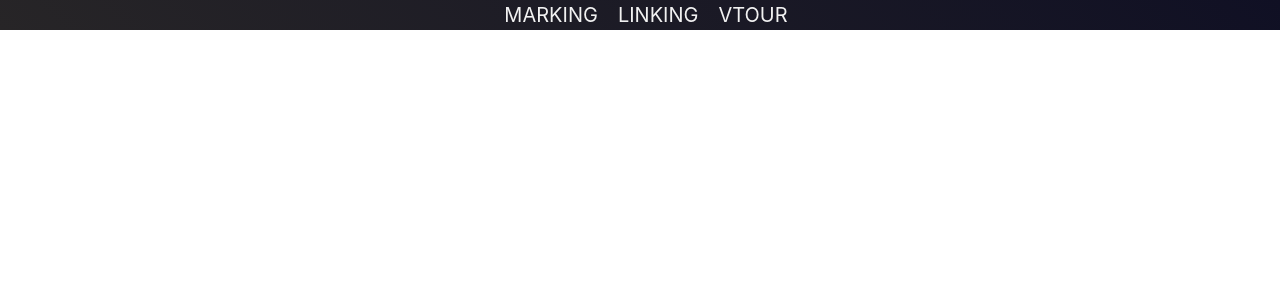
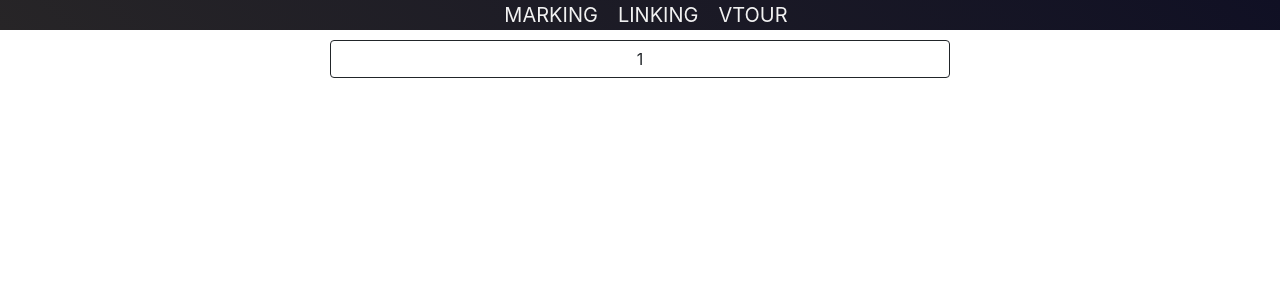
Before and after one commit to shobhithk/project_AR, a React (Create React App) app: page /vid in a window 1280 px wide. Shown: the top 300 px of the page. Built offline with nearby package versions, Linux system fonts and the light colour scheme.

Commit message:
5th commit

```diff
--- a/src/App.js
+++ b/src/App.js
@@ -5,7 +5,7 @@ import Navbar from "./components/Navbar";
 import ListImages from './components/Linking/ListImages'
 import FetchImageDetails from "./components/Linking/FetchImageDetails";
 import GetImages from "./components/Tour/GetImages";
-import VirtualTour from "./components/Tour/VirtualTour";
+import VirtualName from "./components/Tour/VirtualName";
 
 function App() {
   return (
@@ -21,8 +21,8 @@ function App() {
         <Route exact path="/link">
           <ListImages />
         </Route>
-        <Route exact path="/:vid" >
-          <VirtualTour />
+        <Route exact path="/vid" >
+          <VirtualName />
         </Route>
         <Route exact path="/:vid/tour">
           <GetImages />
--- a/src/components/Navbar.js
+++ b/src/components/Navbar.js
@@ -1,6 +1,6 @@
 import React, { useState, useEffect } from "react";
 import styles from "./Navbar.module.css";
-import { Link, NavLink } from "react-router-dom";
+import { NavLink } from "react-router-dom";
 
 export default function Navbar() {
   const [toggleMenu, setToggleMenu] = useState(false);
@@ -32,7 +32,7 @@ export default function Navbar() {
           <NavLink className={styles.items} activeClassName="active" to="/link">
             Linking
           </NavLink>
-          <NavLink className={styles.items} activeClassName="active" to="/virtualtour">
+          <NavLink className={styles.items} activeClassName="active" to="/vid">
             VTOUR
           </NavLink>
         </ul>
--- a/src/components/Tour/GetImages.js
+++ b/src/components/Tour/GetImages.js
@@ -1,21 +1,22 @@
 import React,{useCallback,useState,useEffect} from 'react'
 import axios from 'axios';
 import Getlinks from './Getlinks';
+import { useParams } from 'react-router-dom';
 
-const GetImages = () => {
+const GetImages = (props) => {
 
+    const params = useParams()
     const [imageState,setImageState] = useState()
-
     const fetchImageHandler = useCallback(async () => {
         try {
           const response = await axios.get("http://54.164.240.76:8000/get_images", {
-            params: { virtual_tour_id: 1 },
+            params: { virtual_tour_id: params.vid },
           });
           setImageState(response.data);
         } catch (error) {
           console.log(error.message);
         }
-      }, []);
+      }, [params]);
 
       useEffect(() => {
         fetchImageHandler();
--- a/src/components/Tour/Getlinks.js
+++ b/src/components/Tour/Getlinks.js
@@ -7,7 +7,7 @@ const Getlinks = (props) => {
   const [linkState, setLinkState] = useState();
   const [imageState, setImageState] = useState();
   const [imageId, setImageId] = useState(Object.keys(props.imageData)[0]);
-  const [isComplete, setIsComplete] = useState(true);
+  const [isComplete, setIsComplete] = useState(false);
   const [isOk, setIsOk] = useState(false);
 
   const fetchLinkHandler = useCallback(async () => {
@@ -35,7 +35,8 @@ const Getlinks = (props) => {
       );
 
       setEmbedState(response.data);
-      setIsComplete(true);
+      if (window.innerWidth < 780) setIsComplete(false);
+      else setIsComplete(true);
     } catch (error) {
       console.log(error.message);
     }
@@ -52,6 +53,8 @@ const Getlinks = (props) => {
 
       console.log(response.data);
       setImageState(response.data);
+      if(window.innerWidth<780)
+        setIsComplete(true)
       setIsOk(true);
     } catch (error) {
       console.log(error.message);
--- a/src/components/Tour/TourPlannellum.js
+++ b/src/components/Tour/TourPlannellum.js
@@ -21,7 +21,7 @@ const TourPlannellum = (props) => {
     counts[num] = 0;
   }
 
-  return props.isOk ? (
+  return props.isOk? (
     <>
       <SideHeader
         images={props.images}
--- /dev/null
+++ b/src/components/Tour/VirtualName.js
@@ -0,0 +1,32 @@
+import React from 'react'
+import { useHistory } from "react-router-dom";
+
+
+
+const VirtualTour = () => {
+
+  const vid = 1
+
+  const history = useHistory();
+
+  const redirect = () => {
+    history.push(`/${vid}/tour`);
+
+  };
+
+
+  return (
+    <div className="d-grid gap-2 col-6 mx-auto" style={{"fontSize":"20px"}}>
+    <button
+      className="btn btn-outline-dark btl-lg"
+      type="button"
+      onClick={redirect}
+      style={{ "margin": "10px" }}
+    >
+      {vid}
+    </button>
+  </div>
+  )
+}
+
+export default VirtualTour
--- a/src/components/UI/LoadingSpinner.module.css
+++ b/src/components/UI/LoadingSpinner.module.css
@@ -1,15 +1,15 @@
 .spinner {
   display: inline-block;
-  width: 80px;
-  height: 80px;
+  width: 5em;
+  height: 5em;
+  margin: 40vh 40vw;
+
 }
 .spinner:after {
   content: ' ';
   display: block;
-  width: 64px;
-  height: 64px;
-  margin: 8px;
-  text-align: center;
+  width: 8em;
+  height: 8em;
   border-radius: 50%;
   border: 6px solid teal;
   border-color: teal transparent teal transparent;
--- a/src/index.css
+++ b/src/index.css
@@ -53,11 +53,14 @@ code {
 .sidenav button:active {
   color: #ccc;
   border-color: #ccc;
+  border: none;
+  background-color: transparent;
 }
 
-@media screen and (max-height: 450px) {
+@media screen and (max-width: 600px) {
   .sidenav {
-    padding-top: 15px;
+    right:20px;
+    top:20px;
   }
   .sidenav a {
     font-size: 18px;
```
Also changed, not shown: src/components/Tour/VirtualTour.js (deleted, +0 -11 lines).
